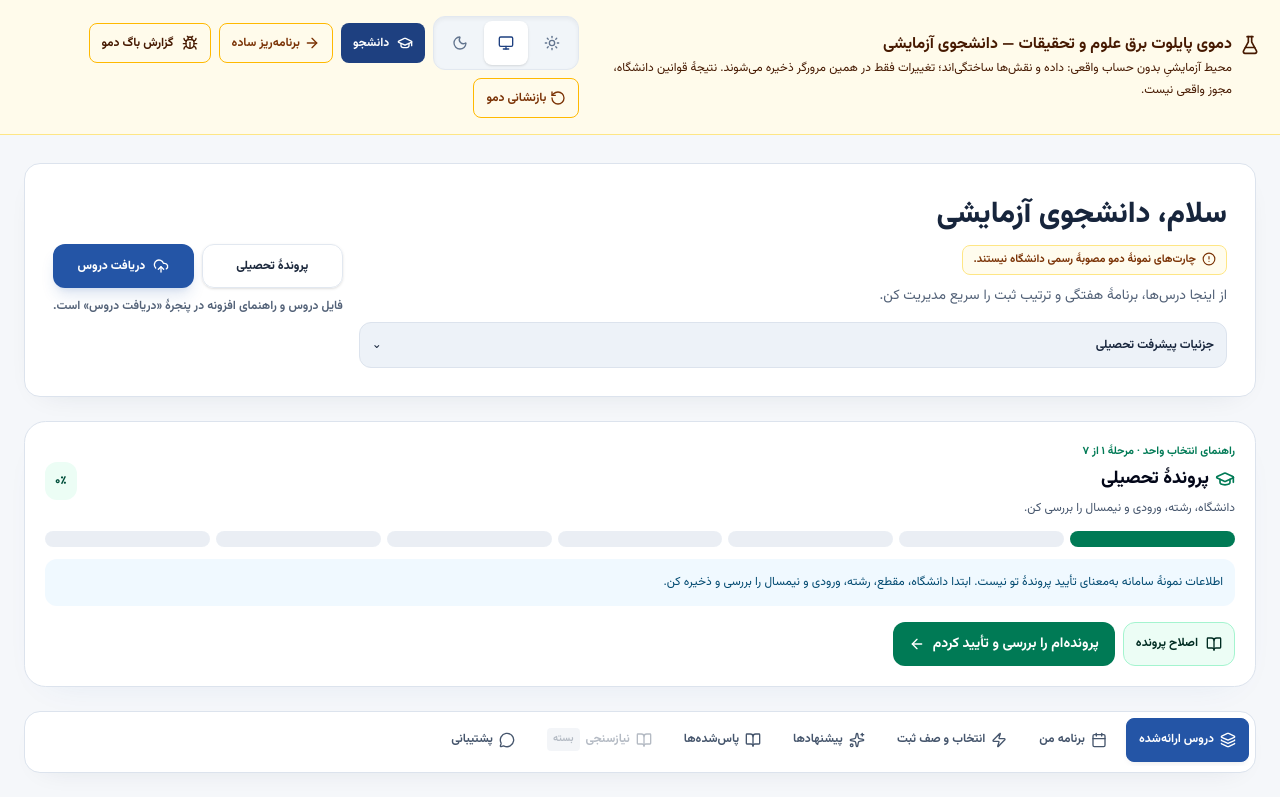
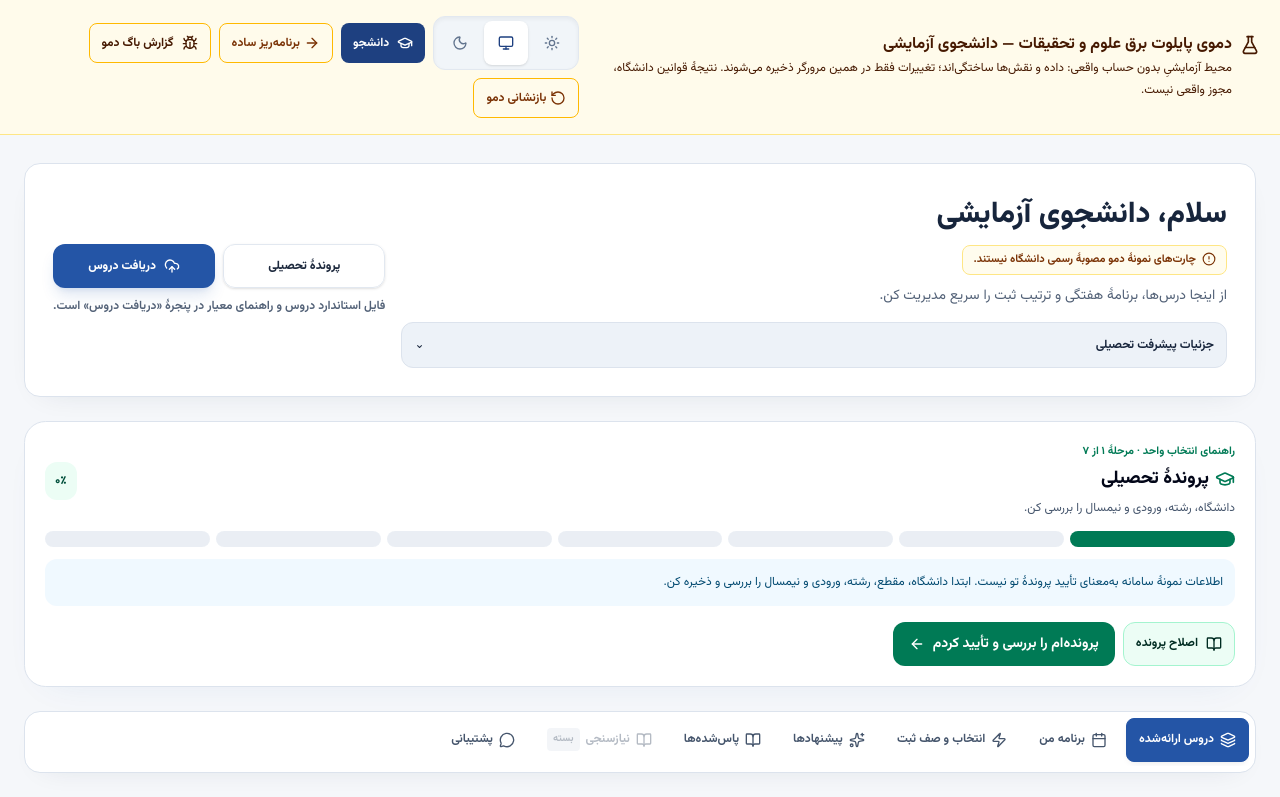
Before and after one commit to mohammadrezamie/DarsChin, a React (Vite) app: page /demo/student in a window 1280 px wide. Shown: the top 797 px of the page. Built offline with nearby package versions, Linux system fonts and the light colour scheme.

Commit message:
fix: ترکیب اصلاح ورود و معیار با ظاهر جدید بدون بازگرداندن رنگ‌ها

```diff
--- a/src/components/StudentDashboard.tsx
+++ b/src/components/StudentDashboard.tsx
@@ -808,7 +808,7 @@ export const StudentDashboard: React.FC = () => {
               className="inline-flex min-h-11 min-w-0 items-center justify-center gap-2 rounded-xl bg-teal-700 px-3 py-2 text-center text-xs font-extrabold leading-5 text-white shadow-lg shadow-teal-700/15 transition hover:bg-teal-800 focus-visible:outline-none focus-visible:ring-2 focus-visible:ring-teal-400">
               <UploadCloud aria-hidden="true" className="h-4 w-4 shrink-0" /> دریافت دروس
             </button>
-            <p className="col-span-2 text-[11px] leading-5 dc-workspace-eyebrow">فایل دروس و راهنمای افزونه در پنجرهٔ «دریافت دروس» است.</p>
+            <p className="col-span-2 text-[11px] leading-5 dc-workspace-eyebrow">فایل استاندارد دروس و راهنمای معیار در پنجرهٔ «دریافت دروس» است.</p>
           </div>
         </div>
       </div>
```
